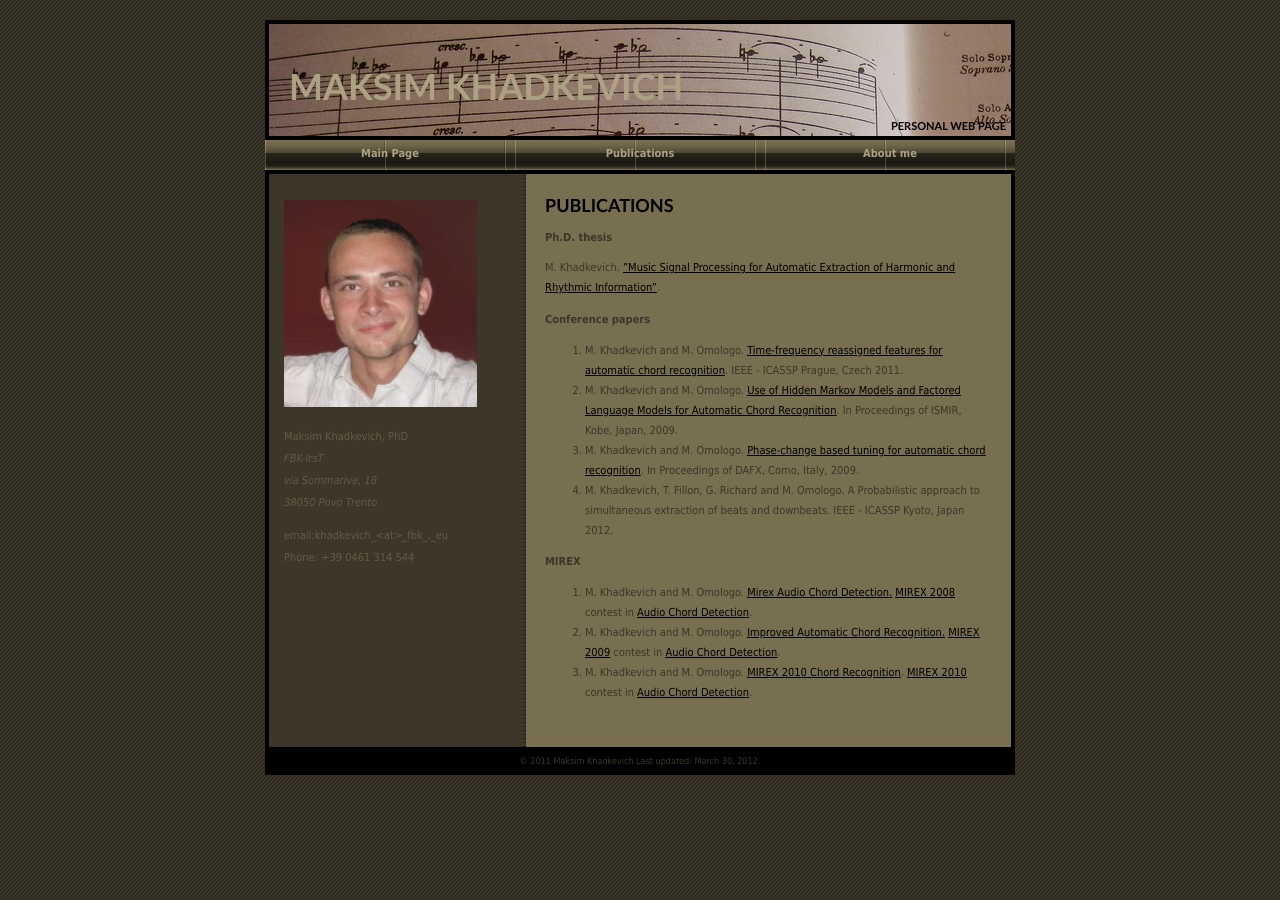
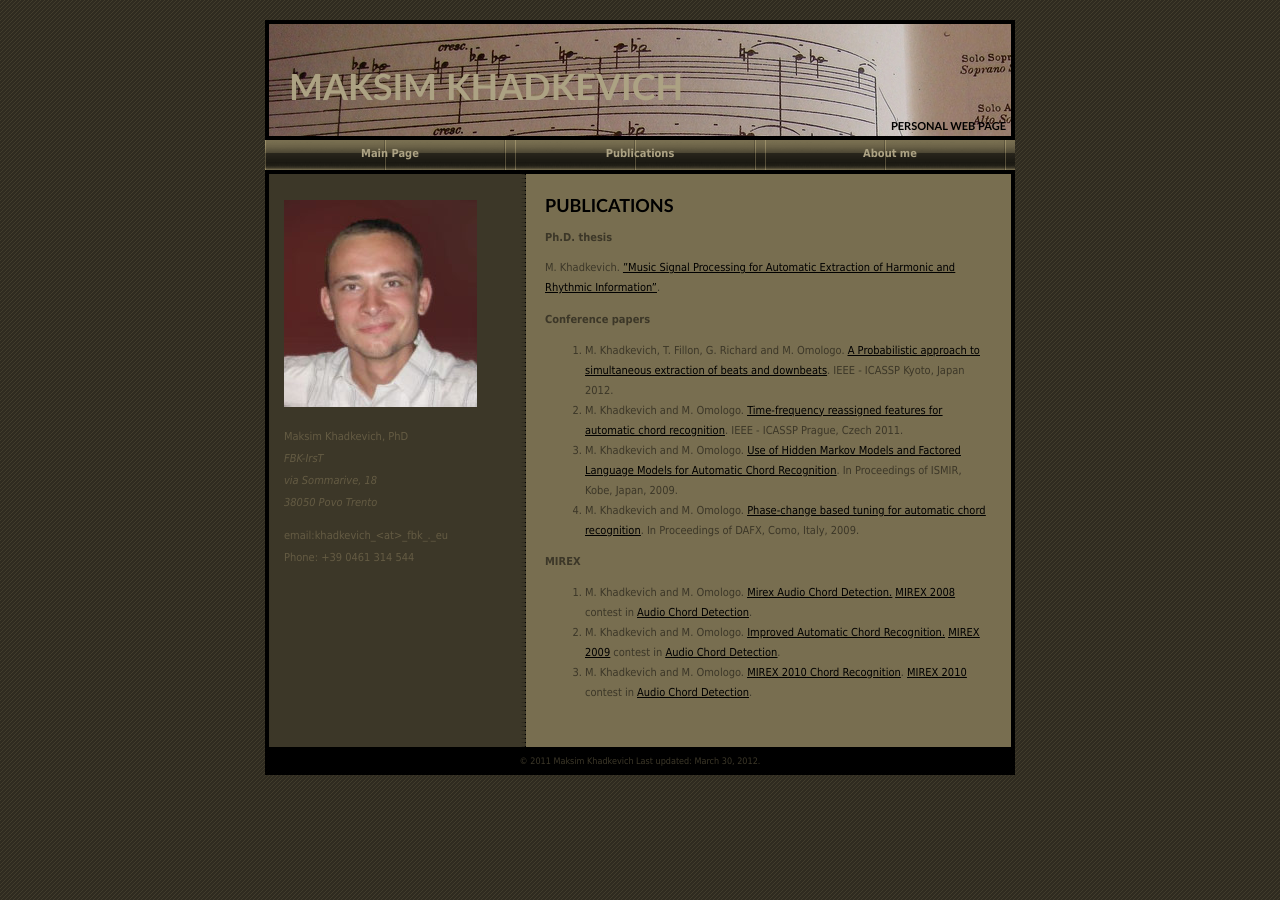
Before and after one commit to hutm/hutm.github.com, a Jekyll site: the page built from publications.html, in a window 1280 px wide. Built offline with Jekyll 4.4.1, drawn with Linux system fonts in a browser that asks for light colours; Markdown is read by kramdown in place of the engine named in the settings; part of the change alters nothing that is shown.

```diff
--- a/publications.html
+++ b/publications.html
@@ -8,44 +8,45 @@ title: Publications
 
 <h3 class="sectionHead"><a
  id="x1-11000"></a>Publications</h3>
-<!--l. 62--><p class="noindent" >
+<!--l. 66--><p class="noindent" >
    <h4 class="subsectionHead"><a
- id="x1-12000"></a>Ph.D. thesis</h4>
-<!--l. 64--><p class="noindent" >M. Khadkevich. <a
+ id="x1-6000"></a>Ph.D. thesis</h4>
+<!--l. 68--><p class="noindent" >M. Khadkevich. <a
 href="http://eprints-phd.biblio.unitn.it/684/1/Maksim_Khadkevich_PhD_Thesis.pdf" ><span class="uline">&#8221;Music Signal Processing for Automatic Extraction of Harmonic
 and Rhythmic Information&#8221;</span></a>.
-<!--l. 67--><p class="noindent" >
+<!--l. 71--><p class="noindent" >
    <h4 class="subsectionHead"><a
- id="x1-13000"></a>Conference papers</h4>
-<!--l. 68--><p class="noindent" >
-
-
-
+ id="x1-7000"></a>Conference papers</h4>
+<!--l. 72--><p class="noindent" >
       <ol  class="enumerate1" >
       <li
-  class="enumerate" id="x1-13002x1">M. Khadkevich and M. Omologo. <a
+  class="enumerate" id="x1-7002x1">M. Khadkevich, T. Fillon, G. Richard and M. Omologo. <a
+href="http://quaero.org/media/files/bibliographie/khadkevich_a_probabilistic_approach_icassp2012.pdf" ><span class="uline">A Probabilistic
+      approach to simultaneous extraction of beats and downbeats</span></a>. IEEE -
+      ICASSP Kyoto, Japan 2012.
+      </li>
+      <li
+  class="enumerate" id="x1-7004x2">M. Khadkevich and M. Omologo. <a
 href="http://mirlab.org/conference_papers/International_Conference/ICASSP" 2011/pdfs/0000181.pdf ><span class="uline">Time-frequency reassigned features
       for automatic chord recognition</span></a>. IEEE - ICASSP Prague, Czech 2011.
       </li>
       <li
-  class="enumerate" id="x1-13004x2">M.  Khadkevich  and  M.  Omologo.  <a
+  class="enumerate" id="x1-7006x3">M.  Khadkevich  and  M.  Omologo.  <a
 href="http://ismir2009.ismir.net/proceedings/OS7-4.pdf" ><span class="uline">Use  of  Hidden  Markov  Models
       and Factored Language Models for Automatic Chord Recognition</span></a>. In
       Proceedings of ISMIR, Kobe, Japan, 2009.
       </li>
       <li
-  class="enumerate" id="x1-13006x3">M.  Khadkevich  and  M.  Omologo.  <a
+  class="enumerate" id="x1-7008x4">M.  Khadkevich  and  M.  Omologo.  <a
 href="http://dafx09.como.polimi.it/proceedings/papers/paper_100.pdf" ><span class="uline">Phase-change  based  tuning  for
       automatic chord recognition</span></a>. In Proceedings of DAFX, Como, Italy,
-      2009.
-      </li>
-      <li
-  class="enumerate" id="x1-13008x4">M. Khadkevich, T. Fillon, G. Richard and M. Omologo. A Probabilistic
-      approach to simultaneous extraction of beats and downbeats. IEEE -
-      ICASSP Kyoto, Japan 2012.</li></ol>
-<!--l. 76--><p class="noindent" >
+      2009.</li></ol>
+
+
+
+<!--l. 80--><p class="noindent" >
    <h4 class="subsectionHead"><a
- id="x1-14000"></a>MIREX</h4>
+ id="x1-8000"></a>MIREX</h4>
 <!--l. 78--><p class="noindent" >
       <ol  class="enumerate1" >
       <li
```
